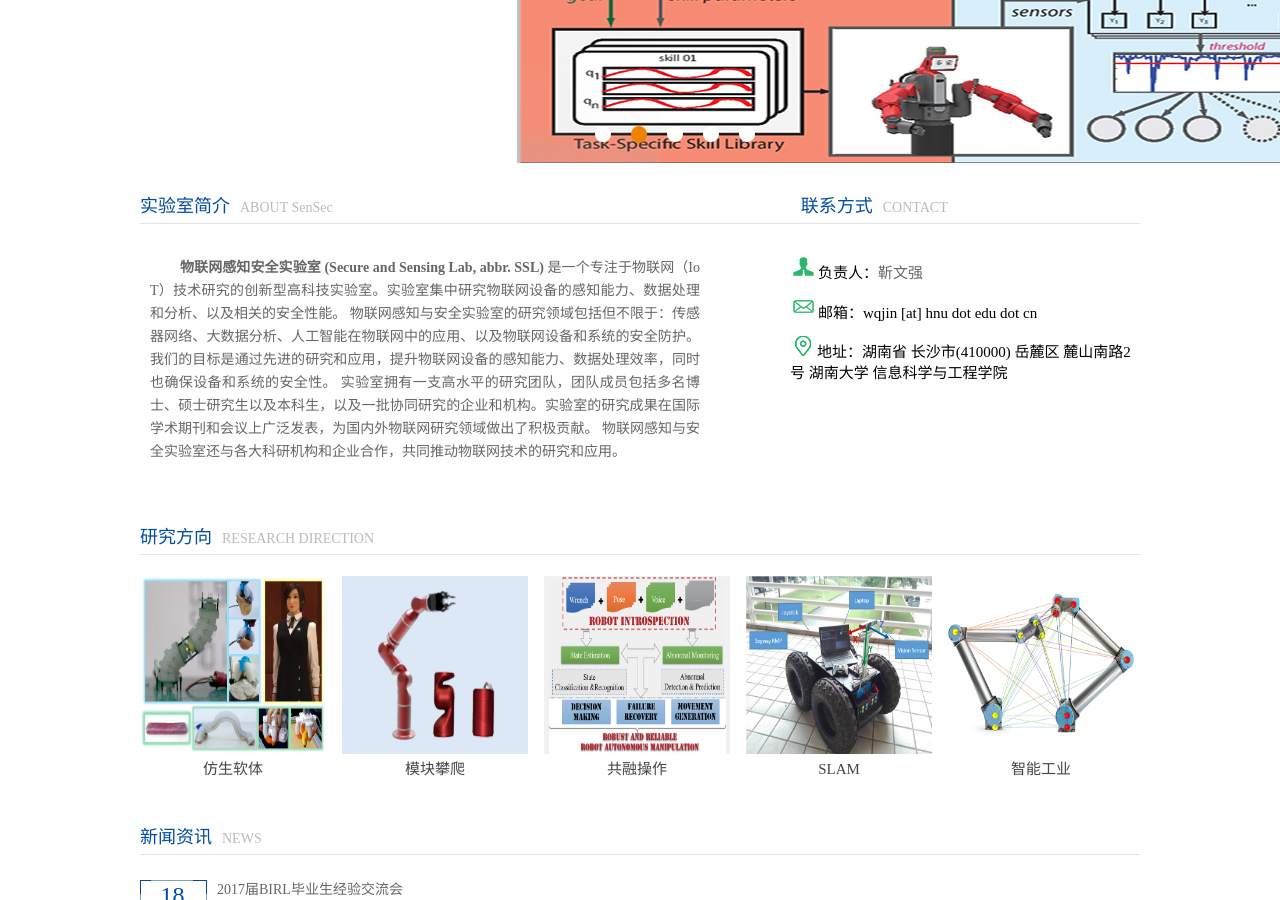
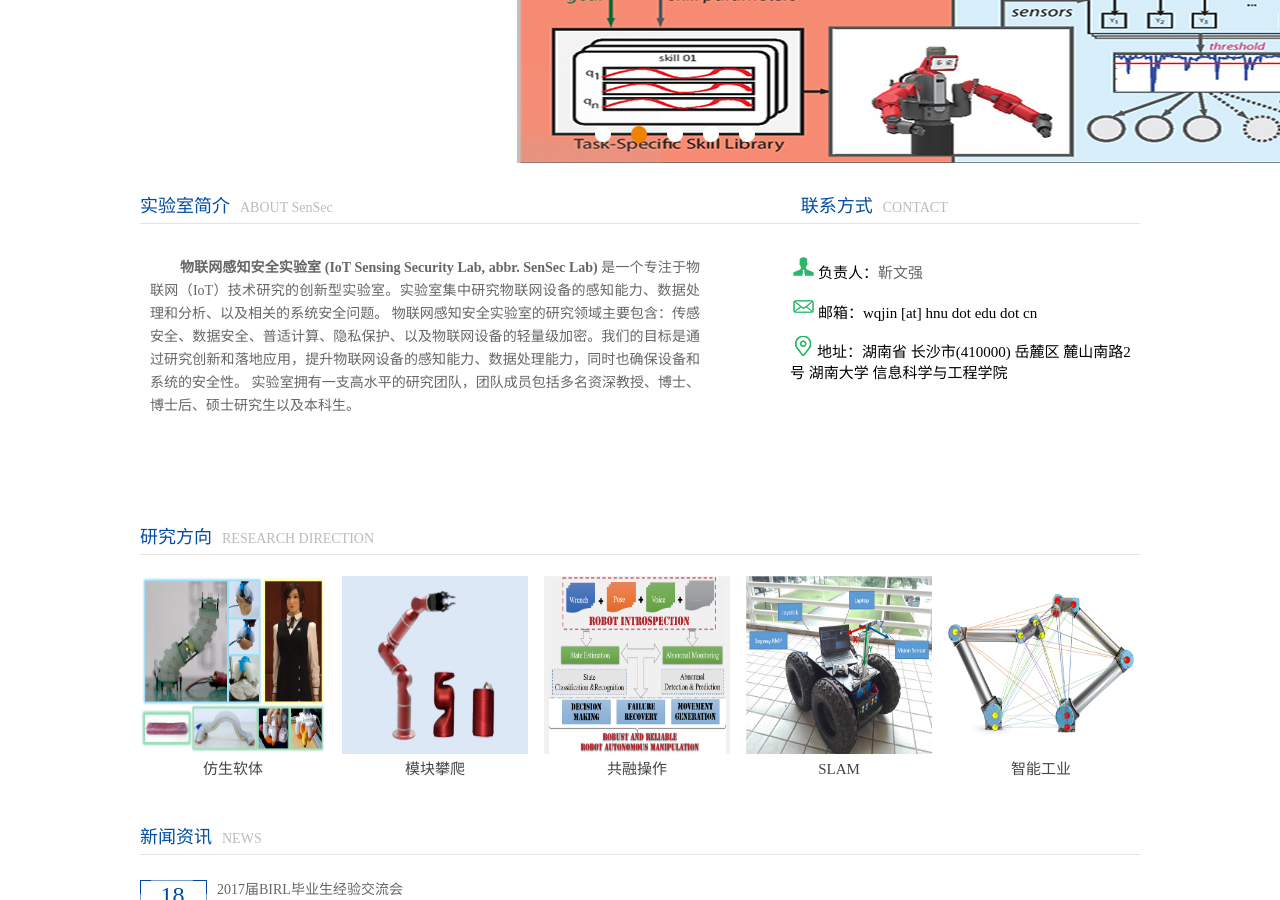
Before and after one commit to Wenqiangjin/wenqiangjin.github.io, a Jekyll site: the page built from index.html, in a window 1280 px wide and 900 px high, scrolled down 410 px. Built offline with Jekyll 4.4.1, drawn with Linux system fonts in a browser that asks for light colours.

Commit message:
index page  change

```diff
--- a/index.html
+++ b/index.html
@@ -38,14 +38,13 @@ jQuery(".main_img_c").slide({mainCell:".bd ul",effect:"leftLoop",autoPlay:true,d
         </div>
       </div>
       <div class="about_bottom">
-        <div class="center" style="text-indent:2em"><p><b>物联网感知安全实验室 (Secure and Sensing Lab, abbr. SSL) </b>是一个专注于物联网（IoT）技术研究的创新型高科技实验室。实验室集中研究物联网设备的感知能力、数据处理和分析、以及相关的安全性能。
-          物联网感知与安全实验室的研究领域包括但不限于：传感器网络、大数据分析、人工智能在物联网中的应用、以及物联网设备和系统的安全防护。我们的目标是通过先进的研究和应用，提升物联网设备的感知能力、数据处理效率，同时也确保设备和系统的安全性。
-          实验室拥有一支高水平的研究团队，团队成员包括多名博士、硕士研究生以及本科生，以及一批协同研究的企业和机构。实验室的研究成果在国际学术期刊和会议上广泛发表，为国内外物联网研究领域做出了积极贡献。
-          物联网感知与安全实验室还与各大科研机构和企业合作，共同推动物联网技术的研究和应用。</p></div>
+        <div class="center" style="text-indent:2em"><p><b>物联网感知安全实验室 (IoT Sensing Security Lab, abbr. SenSec Lab) </b> 是一个专注于物联网（IoT）技术研究的创新型实验室。实验室集中研究物联网设备的感知能力、数据处理和分析、以及相关的系统安全问题。
+          物联网感知安全实验室的研究领域主要包含：传感安全、数据安全、普适计算、隐私保护、以及物联网设备的轻量级加密。我们的目标是通过研究创新和落地应用，提升物联网设备的感知能力、数据处理能力，同时也确保设备和系统的安全性。
+          实验室拥有一支高水平的研究团队，团队成员包括多名资深教授、博士、博士后、硕士研究生以及本科生。</p></div>
         <div class="right">
           <div class="bd">
               <div class="contact">
-                <p><img src="/images/home/icon2.jpg">负责人：<a href="http://csee.hnu.edu.cn/people/jinwenqiang/">靳文强</a></p>
+                <p><img src="/images/home/icon2.jpg">负责人：<a href="http://csee.hnu.edu.cn/people/jinwenqiang">靳文强</a></p>
                 <p><img src="/images/home/icon3.jpg">邮箱：wqjin [at] hnu dot edu dot cn</p>
                 <p><img src="/images/home/icon6.png">地址：湖南省 长沙市(410000) 岳麓区 麓山南路2号 湖南大学 信息科学与工程学院</p>
               </div>
```
Also changed, not shown: 1 other file.
